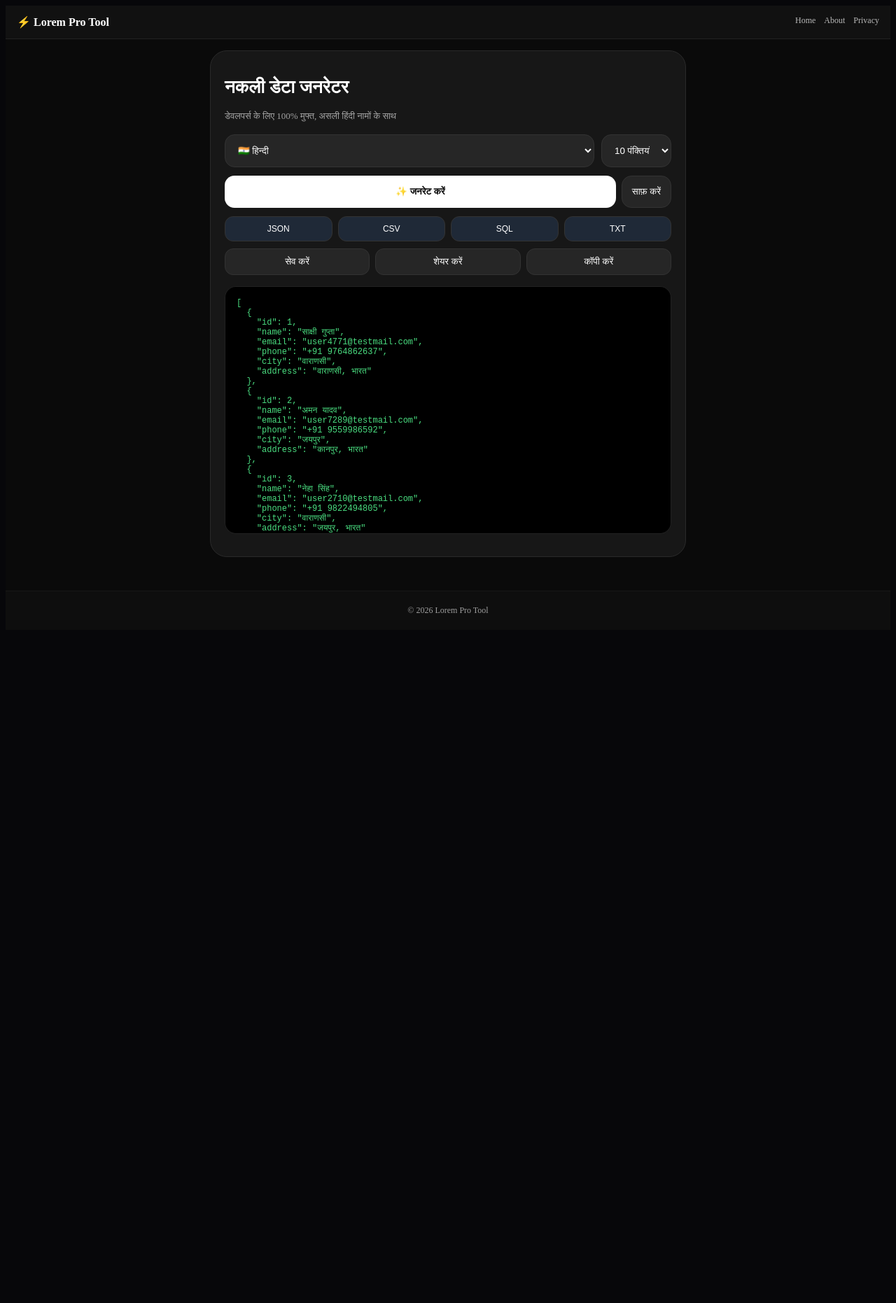
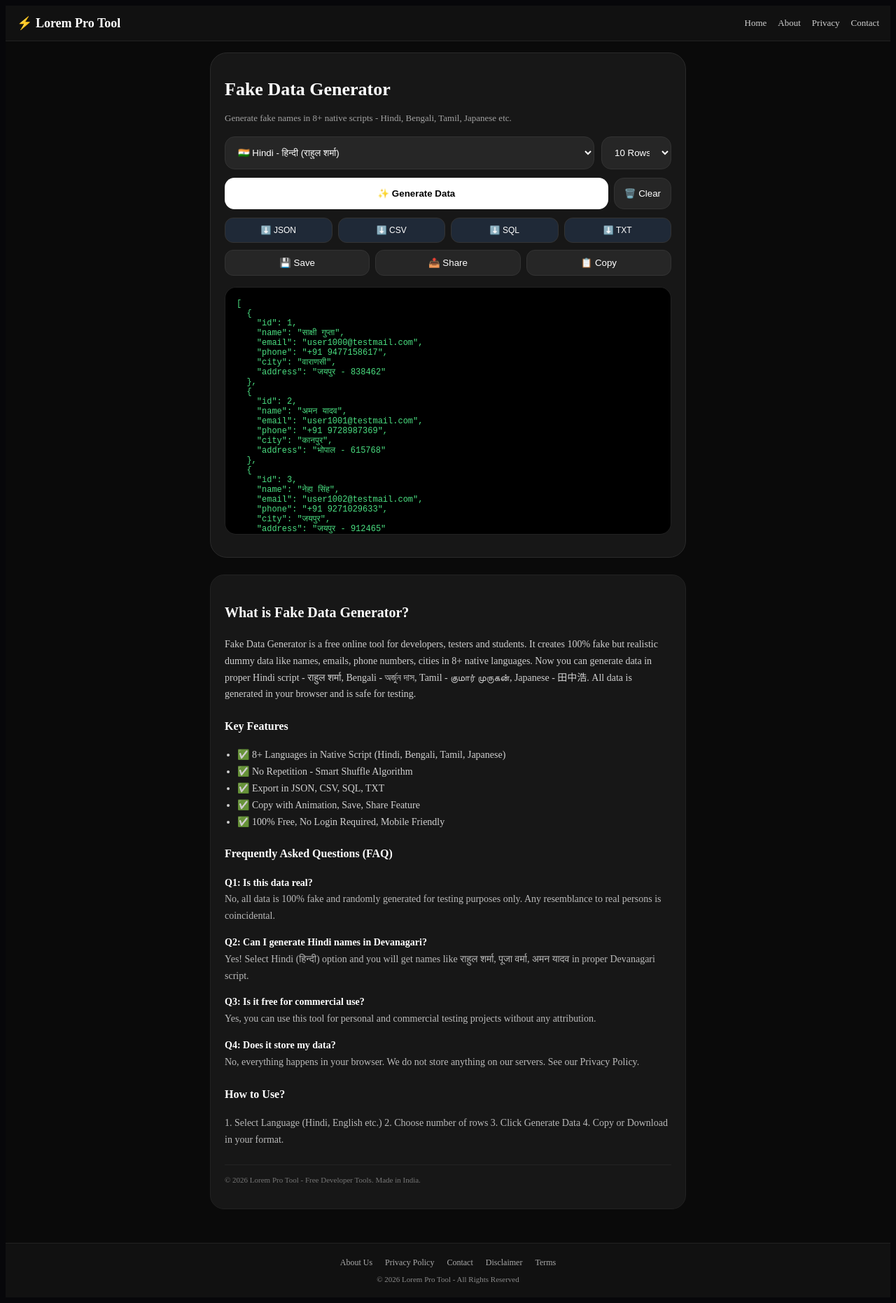
Before and after one commit to Ravs10/lorem-pro-tool, a Next.js app: page /fake-data-generator in a window 1280 px wide. Shown: the whole page at 70% size. Before the commit the page ends 908 px from the top, so only its background shows below. Built offline with nearby package versions, Linux system fonts and the light colour scheme.

Commit message:
Refactor Fake Data Generator with new features

```diff
--- a/app/fake-data-generator/client.js
+++ b/app/fake-data-generator/client.js
@@ -1,12 +1,5 @@
 "use client";
 import React from "react";
-
-const translations = {
-  hi: { title:"नकली डेटा जनरेटर", sub:"डेवलपर्स के लिए 100% मुफ्त, असली हिंदी नामों के साथ", gen:"✨ जनरेट करें", clear:"साफ़ करें", save:"सेव करें", share:"शेयर करें", copy:"कॉपी करें", copied:"कॉपी हो गया!", generating:"बन रहा है...", rows:"पंक्तियाँ", download:"डाउनलोड", what:"यह टूल क्या है?", whatDesc:"यह टूल डेवलपर्स के लिए नकली लेकिन असली जैसा डेटा बनाता है - नाम, ईमेल, शहर, पता। सारा डेटा हिंदी, बांग्ला, तमिल सहित 8 भाषाओं में।" },
-  en: { title:"Fake Data Generator", sub:"100% Free dummy data for developers in 8+ native scripts", gen:"✨ Generate", clear:"Clear", save:"Save", share:"Share", copy:"Copy", copied:"Copied!", generating:"Generating...", rows:"Rows", download:"Download", what:"What is this tool?", whatDesc:"Generate fake but realistic data for testing your apps. Supports Hindi, Bengali, Tamil, Japanese and more in native scripts." },
-  bn: { title:"ভুয়া ডেটা জেনারেটর", sub:"ডেভেলপারদের জন্য বিনামূল্যে", gen:"✨ তৈরি করুন", clear:"মুছুন", save:"সেভ", share:"শেয়ার", copy:"কপি", copied:"কপি হয়েছে!", generating:"তৈরি হচ্ছে...", rows:"সারি", download:"ডাউনলোড", what:"এই টুল কি?", whatDesc:"পরীক্ষার জন্য ভুয়া ডেটা তৈরি করুন।" },
-  ta: { title:"போலி தரவு ஜெனரேட்டர்", sub:"டெவலப்பர்களுக்கு இலவசம்", gen:"✨ உருவாக்கு", clear:"அழி", save:"சேமி", share:"பகிர்", copy:"நகல்", copied:"நகலெடுக்கப்பட்டது!", generating:"உருவாக்குகிறது...", rows:"வரிசைகள்", download:"பதிவிறக்க", what:"இந்த கருவி என்ன?", whatDesc:"சோதனைக்கு போலி தரவை உருவாக்கவும்." }
-};
 
 export default function FakeClient(){
   const [count,setCount]=React.useState(10);
@@ -14,68 +7,139 @@ export default function FakeClient(){
   const [data,setData]=React.useState([]);
   const [copied,setCopied]=React.useState(false);
   const [isGenerating,setIsGenerating]=React.useState(false);
-
-  const t = translations[lang] || translations["en"];
+  const [activeBtn,setActiveBtn]=React.useState("");
 
   const namesDB = {
-    hi: ["राहुल शर्मा","पूजा वर्मा","अमन यादव","नेहा सिंह","अनन्या मिश्रा","काव्या दुबे","आरव गुप्ता","विवान पटेल","सुरेश चौरसिया","प्रिया पांडेय","अर्जुन सिंह","रोहित वर्मा","काजल यादव","साक्षी गुप्ता","दिव्या सिंह","मोहित शर्मा","निशा पटेल","दीपक कुमार","सुनीता देवी","रमेश कुमार"],
-    en: ["John Doe","Emma Smith","Michael Brown","Sophia Wilson"],
-    bn: ["অর্জুন দাস","মমতা ব্যানার্জী","রাহুল চ্যাটার্জী","শ্রাবন্তী দাস"],
+    hi: ["राहुल शर्मा","पूजा वर्मा","अमन यादव","नेहा सिंह","अनन्या मिश्रा","काव्या दुबे","आरव गुप्ता","विवान पटेल","सुरेश चौरसिया","प्रिया पांडेय","अर्जुन सिंह","रोहित वर्मा","काजल यादव","साक्षी गुप्ता","दिव्या सिंह","मोहित शर्मा","निशा पटेल","दीपक कुमार","सुनीता देवी","रमेश कुमार","विकास तिवारी"],
+    en: ["John Doe","Emma Smith","Michael Brown","Sophia Wilson","James Johnson","Olivia Davis","Robert Miller"],
+    bn: ["অর্জুন দাস","মমতা ব্যানার্জী","রাহুল চ্যাটার্জী","অনির্বাণ ঘোষ","শ্রাবন্তী দাস"],
     ta: ["குமார் முருகன்","லட்சுமி பிரியா","அர்ஜுன் ராஜ்","மீனா குமாரி"],
-    es: ["Carlos García","María López"], fr: ["Jean Dupont","Marie Dubois"], de: ["Hans Müller"], ja: ["田中浩","佐藤雪"]
+    es: ["Carlos García","María López","Juan Pérez"],
+    fr: ["Jean Dupont","Marie Dubois"],
+    de: ["Hans Müller","Greta Schmidt"],
+    ja: ["田中浩","佐藤雪","渡辺健二"]
   };
   const citiesDB = {
-    hi: ["लखनऊ","दिल्ली","मुंबई","पटना","कानपुर","वाराणसी","जयपुर"], en: ["New York","London"], bn: ["কলকাতা","ঢাকা"], ta: ["சென்னை","கோயம்புத்தூர்"], es: ["Madrid"], fr: ["Paris"], de: ["Berlin"], ja: ["東京"]
+    hi: ["लखनऊ","दिल्ली","मुंबई","पटना","कानपुर","वाराणसी","जयपुर","भोपाल"],
+    en: ["New York","London","Sydney"], bn: ["কলকাতা","ঢাকা"], ta: ["சென்னை","கோயம்புத்தூர்"], es: ["Madrid"], fr: ["Paris"], de: ["Berlin"], ja: ["東京","大阪"]
   };
 
   const generate = () => {
-    setIsGenerating(true);
+    setIsGenerating(true); setActiveBtn("gen");
     setTimeout(()=>{
       let nList=[...(namesDB[lang]||namesDB.en)].sort(()=>0.5-Math.random());
       let cList=citiesDB[lang]||citiesDB.en;
-      let arr=[]; for(let i=0;i<count;i++){ arr.push({ id:i+1, name:nList[i%nList.length], email:`user${Math.floor(1000+Math.random()*9000)}@testmail.com`, phone:`+91 9${Math.floor(100000000+Math.random()*900000000)}`, city:cList[Math.floor(Math.random()*cList.length)], address:`${cList[Math.floor(Math.random()*cList.length)]}, भारत` }); }
-      setData(arr); setIsGenerating(false);
-    },400);
+      let arr=[]; for(let i=0;i<count;i++){ arr.push({ id:i+1, name:nList[i%nList.length], email:`user${1000+i}@testmail.com`, phone:`+91 9${Math.floor(100000000+Math.random()*900000000)}`, city:cList[Math.floor(Math.random()*cList.length)], address:`${cList[Math.floor(Math.random()*cList.length)]} - ${Math.floor(100000+Math.random()*900000)}` }); }
+      setData(arr); setIsGenerating(false); setTimeout(()=>setActiveBtn(""),300);
+    },350);
   };
   React.useEffect(()=>{ generate(); },[lang]);
 
   const download = (type) => {
-    let content= type==="json"? JSON.stringify(data,null,2) : "id,name,city\n"+data.map(d=>`${d.id},${d.name},${d.city}`).join("\n");
-    const blob=new Blob([content],{type:"text/plain"}); const a=document.createElement("a"); a.href=URL.createObjectURL(blob); a.download=`fake-data.${type}`; a.click();
+    if(!data.length) return;
+    setActiveBtn(type); setTimeout(()=>setActiveBtn(""),300);
+    let content="", ext=type;
+    if(type==="json") content=JSON.stringify(data,null,2);
+    if(type==="csv") content="id,name,email,phone,city\n"+data.map(d=>`${d.id},"${d.name}","${d.email}","${d.phone}","${d.city}"`).join("\n");
+    if(type==="sql") content=data.map(d=>`INSERT INTO users (name,city) VALUES ('${d.name}','${d.city}');`).join("\n");
+    if(type==="txt") content=data.map(d=>`${d.name} | ${d.city}`).join("\n");
+    const blob=new Blob([content],{type:"text/plain"}); const a=document.createElement("a"); a.href=URL.createObjectURL(blob); a.download=`fake-data-${lang}.${ext}`; a.click();
   };
+
+  const btnStyle = (id) => ({ transition:"all 0.15s", transform: activeBtn===id? "scale(0.92)" : "scale(1)" });
 
   return (
     <div style={{background:"#0a0a0a", minHeight:"100vh", color:"white"}}>
-      <header style={{display:"flex", justifyContent:"space-between", padding:"14px 16px", borderBottom:"1px solid #222", background:"#111", position:"sticky", top:0}}>
-        <div style={{fontWeight:800}}>⚡ Lorem Pro Tool</div>
-        <div style={{display:"flex", gap:12, fontSize:12, opacity:0.7}}><a href="/" style={{color:"white", textDecoration:"none"}}>Home</a><a href="/about" style={{color:"white", textDecoration:"none"}}>About</a><a href="/privacy-policy" style={{color:"white", textDecoration:"none"}}>Privacy</a></div>
+      {/* HEADER - English Only */}
+      <header style={{display:"flex", justifyContent:"space-between", alignItems:"center", padding:"14px 16px", borderBottom:"1px solid #222", background:"#111", position:"sticky", top:0, zIndex:10}}>
+        <div style={{fontWeight:800, fontSize:18}}>⚡ Lorem Pro Tool</div>
+        <nav style={{display:"flex", gap:16, fontSize:13, opacity:0.8}}>
+          <a href="/" style={{color:"white", textDecoration:"none"}}>Home</a>
+          <a href="/about" style={{color:"white", textDecoration:"none"}}>About</a>
+          <a href="/privacy-policy" style={{color:"white", textDecoration:"none"}}>Privacy</a>
+          <a href="/contact" style={{color:"white", textDecoration:"none"}}>Contact</a>
+        </nav>
       </header>
+
       <div style={{maxWidth:680, margin:"0 auto", padding:16}}>
+        {/* TOOL CARD */}
         <div style={{background:"#171717", borderRadius:24, padding:20, border:"1px solid #2a2a2a"}}>
-          <h1 style={{fontSize:26, fontWeight:800}}>{t.title}</h1>
-          <p style={{opacity:0.6, fontSize:13}}>{t.sub}</p>
+          <h1 style={{fontSize:26, fontWeight:800}}>Fake Data Generator</h1>
+          <p style={{opacity:0.6, fontSize:13, marginTop:4}}>Generate fake names in 8+ native scripts - Hindi, Bengali, Tamil, Japanese etc.</p>
+
           <div style={{display:"grid", gridTemplateColumns:"1fr 100px", gap:10, marginTop:18}}>
             <select value={lang} onChange={e=>setLang(e.target.value)} style={{padding:14, borderRadius:14, background:"#262626", color:"white", border:"1px solid #333"}}>
-              <option value="hi">🇮🇳 हिन्दी</option><option value="en">🇺🇸 English</option><option value="bn">🇮🇳 বাংলা</option><option value="ta">🇮🇳 தமிழ்</option><option value="es">🇪🇸 Español</option><option value="ja">🇯🇵 日本語</option>
+              <option value="hi">🇮🇳 Hindi - हिन्दी (राहुल शर्मा)</option>
+              <option value="en">🇺🇸 English - John Doe</option>
+              <option value="bn">🇮🇳 Bengali - বাংলা (অর্জুন দাস)</option>
+              <option value="ta">🇮🇳 Tamil - தமிழ் (குமார்)</option>
+              <option value="es">🇪🇸 Spanish</option>
+              <option value="fr">🇫🇷 French</option>
+              <option value="de">🇩🇪 German</option>
+              <option value="ja">🇯🇵 Japanese - 日本語</option>
             </select>
-            <select value={count} onChange={e=>setCount(Number(e.target.value))} style={{padding:14, borderRadius:14, background:"#262626", color:"white", border:"1px solid #333"}}><option value="10">10 {t.rows}</option><option value="25">25</option><option value="50">50</option></select>
+            <select value={count} onChange={e=>setCount(Number(e.target.value))} style={{padding:14, borderRadius:14, background:"#262626", color:"white", border:"1px solid #333"}}>
+              <option value="10">10 Rows</option><option value="25">25 Rows</option><option value="50">50 Rows</option><option value="100">100 Rows</option>
+            </select>
           </div>
+
           <div style={{display:"flex", gap:8, marginTop:12}}>
-            <button onClick={generate} style={{flex:1, padding:14, borderRadius:14, background:"white", color:"black", fontWeight:700, border:"none"}}>{isGenerating? t.generating : t.gen}</button>
-            <button onClick={()=>setData([])} style={{padding:14, borderRadius:14, background:"#262626", color:"white", border:"1px solid #333"}}>{t.clear}</button>
+            <button onClick={generate} style={{...btnStyle("gen"), flex:1, padding:14, borderRadius:14, background:"white", color:"black", fontWeight:700, border:"none", cursor:"pointer"}}>{isGenerating?"⏳ Generating...":"✨ Generate Data"}</button>
+            <button onClick={()=>{setData([]); setActiveBtn("clear"); setTimeout(()=>setActiveBtn(""),300);}} style={{...btnStyle("clear"), padding:14, borderRadius:14, background:"#262626", color:"white", border:"1px solid #333", cursor:"pointer"}}>🗑️ Clear</button>
           </div>
+
           <div style={{display:"grid", gridTemplateColumns:"1fr 1fr 1fr 1fr", gap:8, marginTop:12}}>
-            {["json","csv","sql","txt"].map(f=><button key={f} onClick={()=>download(f)} style={{padding:10, borderRadius:12, background:"#1f2937", color:"white", border:"1px solid #333", fontSize:12}}>{f.toUpperCase()}</button>)}
+            {["json","csv","sql","txt"].map(f=><button key={f} onClick={()=>download(f)} style={{...btnStyle(f), padding:10, borderRadius:12, background:"#1f2937", color:"white", border:"1px solid #333", fontSize:12, cursor:"pointer"}}>⬇️ {f.toUpperCase()}</button>)}
           </div>
+
           <div style={{display:"grid", gridTemplateColumns:"1fr 1fr 1fr", gap:8, marginTop:10}}>
-            <button style={{padding:10, borderRadius:12, background:"#262626", color:"white", border:"1px solid #333"}}>{t.save}</button>
-            <button style={{padding:10, borderRadius:12, background:"#262626", color:"white", border:"1px solid #333"}}>{t.share}</button>
-            <button onClick={()=>{navigator.clipboard.writeText(JSON.stringify(data,null,2)); setCopied(true); setTimeout(()=>setCopied(false),2000);}} style={{padding:10, borderRadius:12, background:copied?"#22c55e":"#262626", color:copied?"black":"white", border:"1px solid #333"}}>{copied? t.copied : t.copy}</button>
+            <button onClick={()=>{localStorage.setItem("fakeData",JSON.stringify(data)); setActiveBtn("save"); setTimeout(()=>setActiveBtn(""),800);}} style={{...btnStyle("save"), padding:10, borderRadius:12, background:"#262626", color:"white", border:"1px solid #333", cursor:"pointer"}}>💾 Save</button>
+            <button onClick={()=>{if(navigator.share) navigator.share({title:"Fake Data", url:location.href}); else {navigator.clipboard.writeText(location.href); alert("Link Copied!")}} } style={{padding:10, borderRadius:12, background:"#262626", color:"white", border:"1px solid #333", cursor:"pointer"}}>📤 Share</button>
+            <button onClick={()=>{navigator.clipboard.writeText(JSON.stringify(data,null,2)); setCopied(true); setTimeout(()=>setCopied(false),2000); setActiveBtn("copy"); setTimeout(()=>setActiveBtn(""),300);}} style={{...btnStyle("copy"), padding:10, borderRadius:12, background:copied?"#22c55e":"#262626", color:copied?"black":"white", border:"1px solid #333", fontWeight:copied?700:400, cursor:"pointer"}}>{copied?"✅ Copied!":"📋 Copy"}</button>
           </div>
-          <pre style={{marginTop:16, background:"black", borderRadius:16, padding:16, maxHeight:320, overflow:"auto", color:"#4ade80", fontSize:12, border:"1px solid #222", whiteSpace:"pre-wrap"}}>{data.length?JSON.stringify(data,null,2):"..."}</pre>
+
+          <pre style={{marginTop:16, background:"black", borderRadius:16, padding:16, maxHeight:320, overflow:"auto", color:"#4ade80", fontSize:12, border:"1px solid #222", whiteSpace:"pre-wrap", wordBreak:"break-word"}}>{data.length?JSON.stringify(data,null,2):"Click Generate..."}</pre>
+        </div>
+
+        {/* ARTICLE + FAQ - Wapas Add Kiya - English Me */}
+        <div style={{marginTop:24, background:"#171717", borderRadius:20, padding:20, border:"1px solid #222", lineHeight:1.7}}>
+          <h2 style={{fontSize:20, fontWeight:700}}>What is Fake Data Generator?</h2>
+          <p style={{opacity:0.8, fontSize:14, marginTop:10}}>Fake Data Generator is a free online tool for developers, testers and students. It creates 100% fake but realistic dummy data like names, emails, phone numbers, cities in 8+ native languages. Now you can generate data in proper Hindi script - राहुल शर्मा, Bengali - অর্জুন দাস, Tamil - குமார் முருகன், Japanese - 田中浩. All data is generated in your browser and is safe for testing.</p>
+
+          <h3 style={{marginTop:20, fontWeight:700, fontSize:16}}>Key Features</h3>
+          <ul style={{opacity:0.8, fontSize:14, marginTop:8, paddingLeft:18}}>
+            <li>✅ 8+ Languages in Native Script (Hindi, Bengali, Tamil, Japanese)</li>
+            <li>✅ No Repetition - Smart Shuffle Algorithm</li>
+            <li>✅ Export in JSON, CSV, SQL, TXT</li>
+            <li>✅ Copy with Animation, Save, Share Feature</li>
+            <li>✅ 100% Free, No Login Required, Mobile Friendly</li>
+          </ul>
+
+          <h3 style={{marginTop:20, fontWeight:700, fontSize:16}}>Frequently Asked Questions (FAQ)</h3>
+          <div style={{marginTop:10}}>
+            <p style={{fontSize:14}}><b>Q1: Is this data real?</b><br/><span style={{opacity:0.7}}>No, all data is 100% fake and randomly generated for testing purposes only. Any resemblance to real persons is coincidental.</span></p>
+            <p style={{fontSize:14, marginTop:12}}><b>Q2: Can I generate Hindi names in Devanagari?</b><br/><span style={{opacity:0.7}}>Yes! Select Hindi (हिन्दी) option and you will get names like राहुल शर्मा, पूजा वर्मा, अमन यादव in proper Devanagari script.</span></p>
+            <p style={{fontSize:14, marginTop:12}}><b>Q3: Is it free for commercial use?</b><br/><span style={{opacity:0.7}}>Yes, you can use this tool for personal and commercial testing projects without any attribution.</span></p>
+            <p style={{fontSize:14, marginTop:12}}><b>Q4: Does it store my data?</b><br/><span style={{opacity:0.7}}>No, everything happens in your browser. We do not store anything on our servers. See our Privacy Policy.</span></p>
+          </div>
+
+          <h3 style={{marginTop:20, fontWeight:700, fontSize:16}}>How to Use?</h3>
+          <p style={{opacity:0.7, fontSize:14}}>1. Select Language (Hindi, English etc.) 2. Choose number of rows 3. Click Generate Data 4. Copy or Download in your format.</p>
+
+          <p style={{opacity:0.4, fontSize:11, marginTop:24, borderTop:"1px solid #333", paddingTop:12}}>© 2026 Lorem Pro Tool - Free Developer Tools. Made in India.</p>
         </div>
       </div>
-      <footer style={{marginTop:32, padding:20, borderTop:"1px solid #222", background:"#111", textAlign:"center", opacity:0.6, fontSize:12}}>© 2026 Lorem Pro Tool</footer>
+
+      <footer style={{marginTop:32, padding:20, borderTop:"1px solid #222", background:"#111", textAlign:"center"}}>
+        <div style={{display:"flex", justifyContent:"center", gap:18, marginBottom:10, fontSize:12}}>
+          <a href="/about" style={{color:"#aaa", textDecoration:"none"}}>About Us</a>
+          <a href="/privacy-policy" style={{color:"#aaa", textDecoration:"none"}}>Privacy Policy</a>
+          <a href="/contact" style={{color:"#aaa", textDecoration:"none"}}>Contact</a>
+          <a href="/disclaimer" style={{color:"#aaa", textDecoration:"none"}}>Disclaimer</a>
+          <a href="/terms" style={{color:"#aaa", textDecoration:"none"}}>Terms</a>
+        </div>
+        <div style={{opacity:0.5, fontSize:11}}>© 2026 Lorem Pro Tool - All Rights Reserved</div>
+      </footer>
     </div>
   );
 }
```
